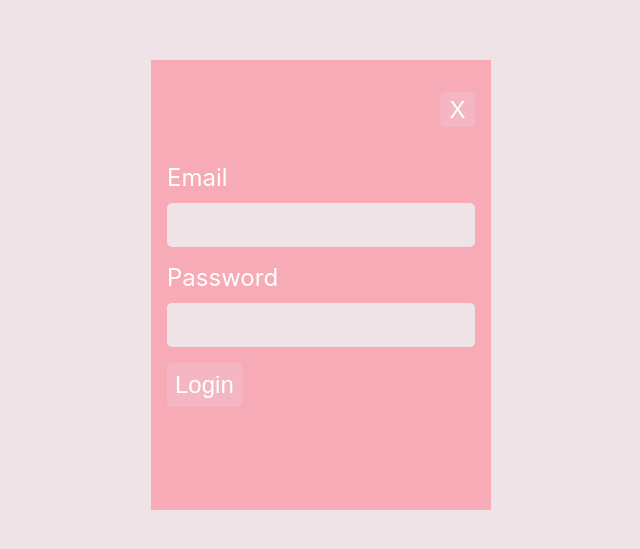
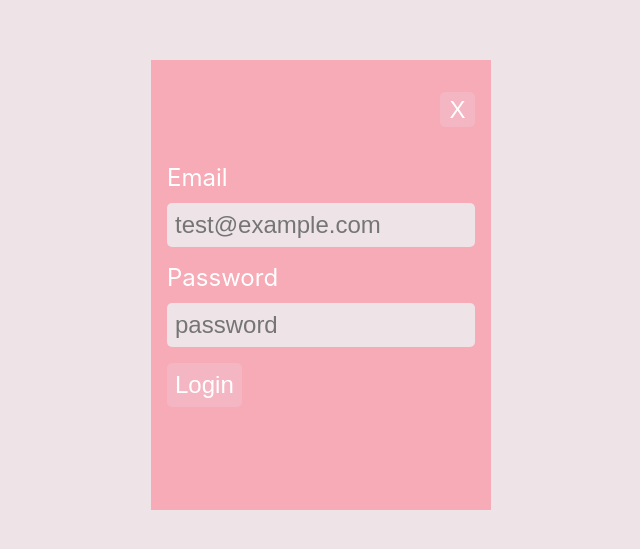
Before and after one commit to khanhpro9889/animals-app, a React (Create React App) app: page /login in a window 1280 px wide. Shown: the part 115-664 px from the top of the page, without its empty margins (319-959 px from the left). Built offline with nearby package versions, Linux system fonts and the light colour scheme.

Commit message:
Add placeholder for form

```diff
--- a/src/components/LoginForm/LoginForm.js
+++ b/src/components/LoginForm/LoginForm.js
@@ -20,6 +20,7 @@ export default function LoginForm({ onSubmit }) {
           type="email"
           name="email"
           value={email}
+          placeholder="test@example.com"
           onChange={(e) => setEmail(e.target.value)}
         />
       </FormInput>
@@ -29,6 +30,7 @@ export default function LoginForm({ onSubmit }) {
           type="password"
           name="password"
           value={password}
+          placeholder="password"
           onChange={(e) => setPassword(e.target.value)}
         />
       </FormInput>
```
